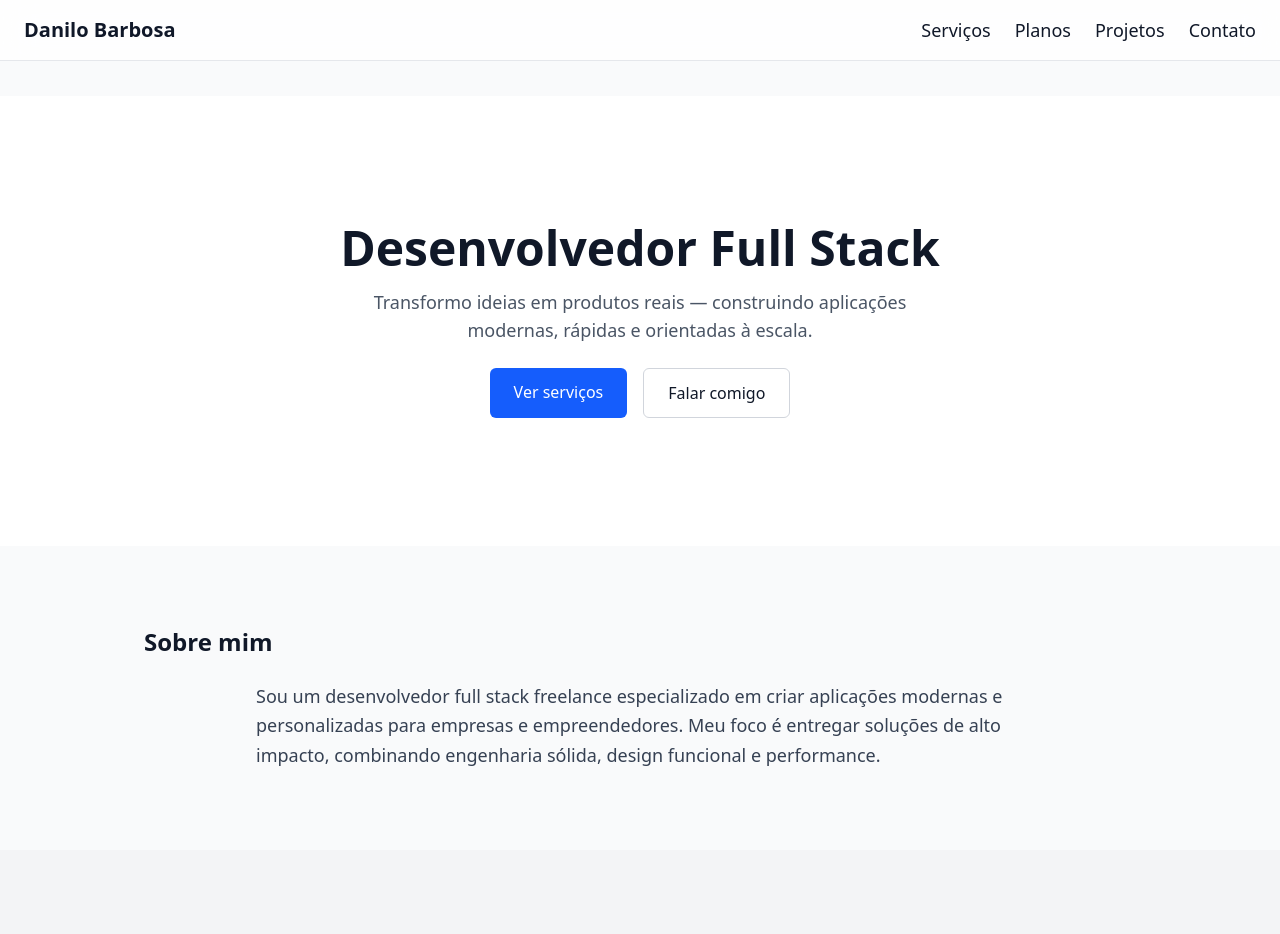
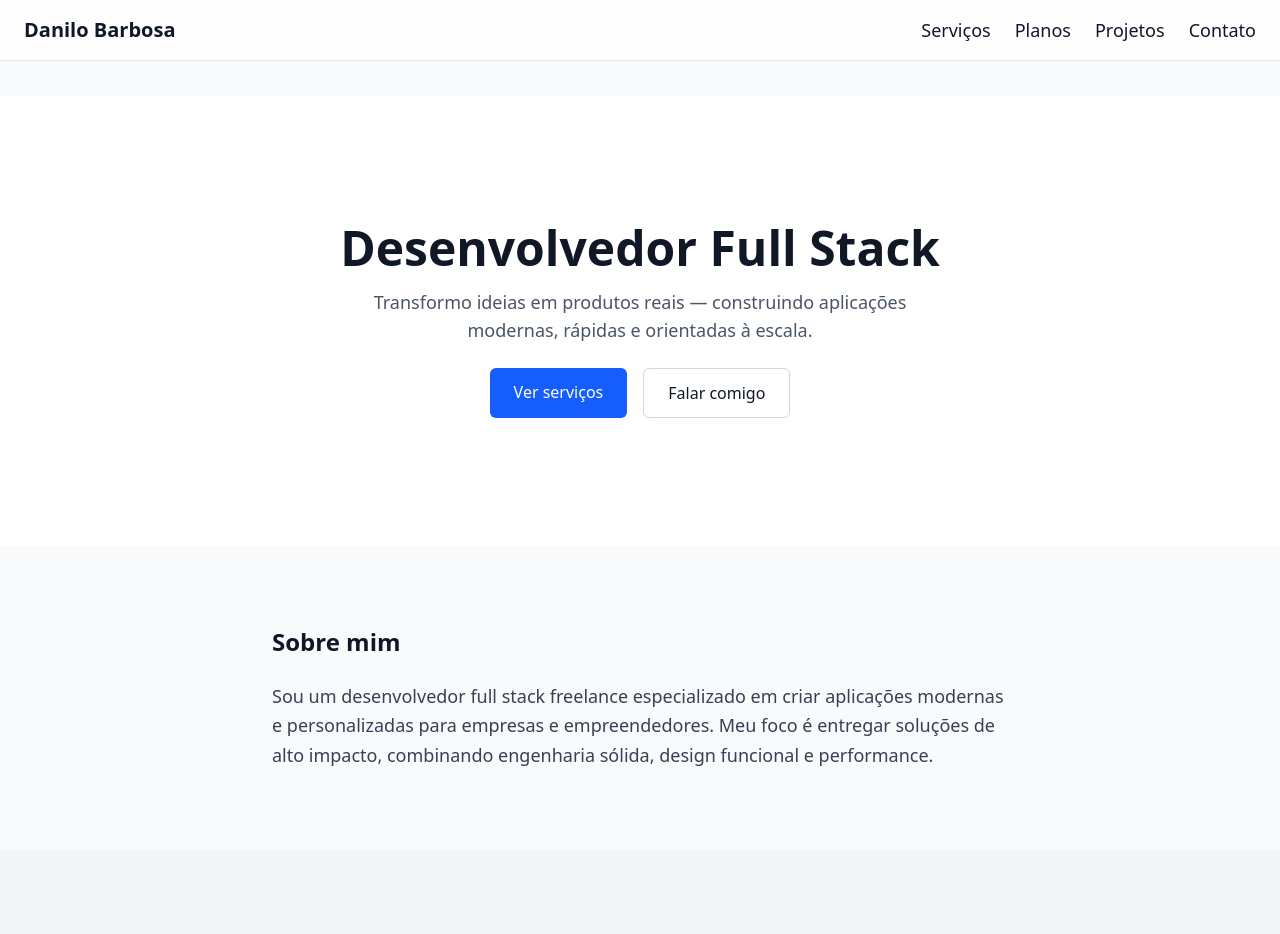
Before and after one commit to danilobserafim/portfolio-vendas, a React (Vite) app: page / in a window 1280 px wide. Shown: the top 934 px of the page. Built offline with nearby package versions, Linux system fonts and the light colour scheme.

Commit message:
Corrigindo seção sobre

```diff
--- a/src/components/About.tsx
+++ b/src/components/About.tsx
@@ -2,7 +2,7 @@ import { motion } from "framer-motion";
 
 export default function About() {
   return (
-    <section id="sobre" className="max-w-5xl mx-auto py-20 px-4 ">
+    <section id="sobre" className="max-w-3xl mx-auto py-20 px-4  ">
       <motion.h3
         className="text-2xl font-bold mb-6"
         initial={{ opacity: 0, y: 10 }}
@@ -11,7 +11,7 @@ export default function About() {
         Sobre mim
       </motion.h3>
       <motion.p
-        className="text-gray-700 dark:text-gray-300 leading-relaxed text-lg max-w-3xl m-auto"
+        className="text-gray-700 dark:text-gray-300 leading-relaxed text-lg  m-auto"
         initial={{ opacity: 0 }}
         whileInView={{ opacity: 1 }}
       >
```
